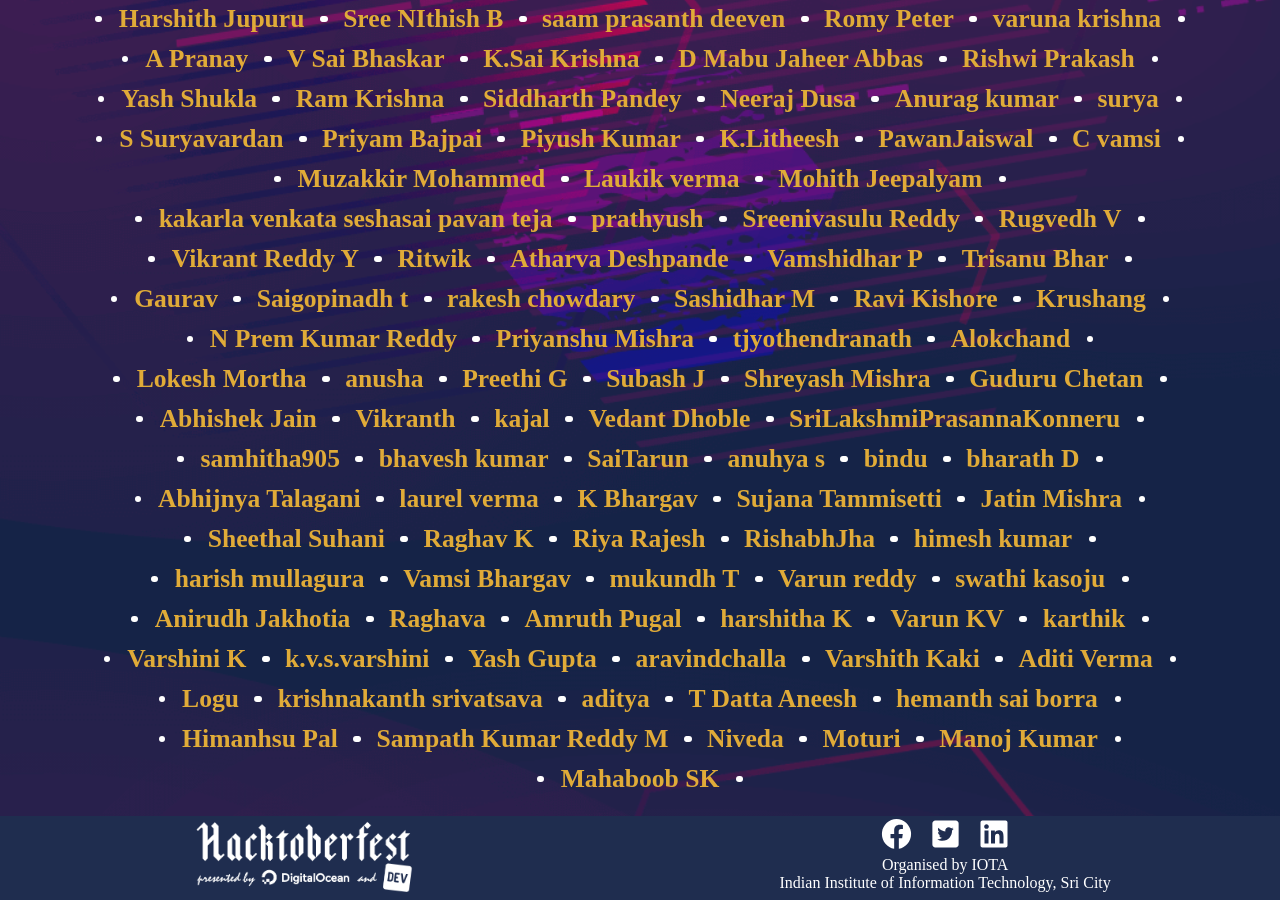
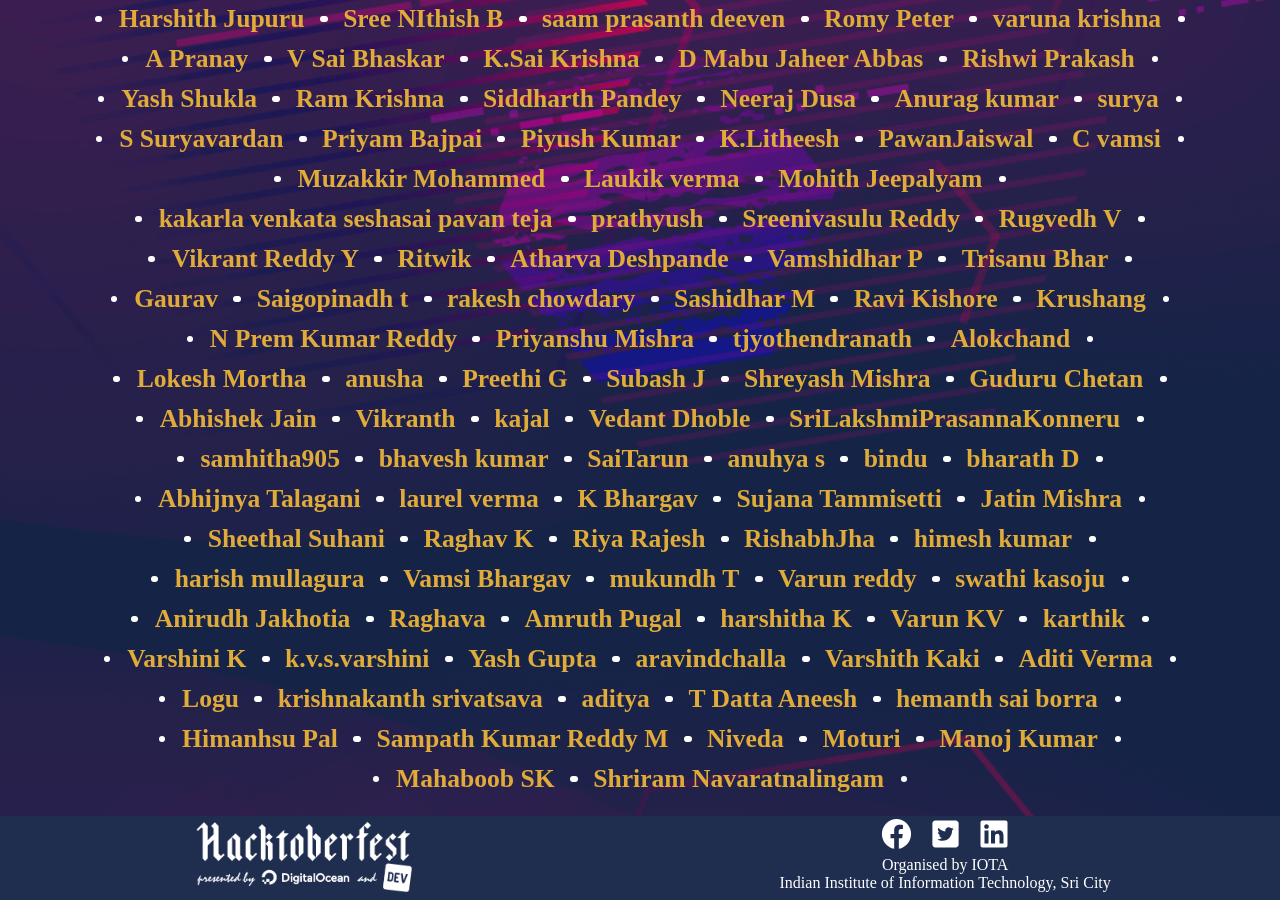
Before and after one commit to Project-Club-IIITS/hacktoberfest2019-participants, a Jekyll site: the page index.html, which Jekyll copies as it is, in a window 1280 px wide and 900 px high, scrolled down 694 px. Built offline with Jekyll 4.4.1, drawn with Linux system fonts in a browser that asks for light colours; some web fonts are replaced.

Commit message:
ShriLingam23 added user details

```diff
--- a/index.html
+++ b/index.html
@@ -204,7 +204,7 @@
             <li><a href="https://github.com/shashank4602ashank">Moturi</a></li>
             <li><a href="https://github.com/manojsai2002">Manoj Kumar</a></li>
             <li><a href="https://github.com/bannu6301418535">Mahaboob SK</a></li>
-
+			<li><a href="https://github.com/ShriLingam23">Shriram Navaratnalingam</a></li>
         </ul>
       </div>
     </div>
```
